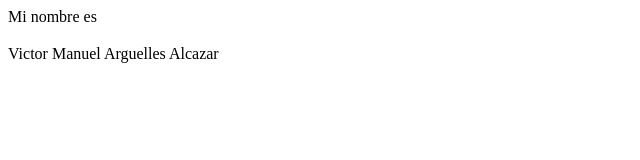
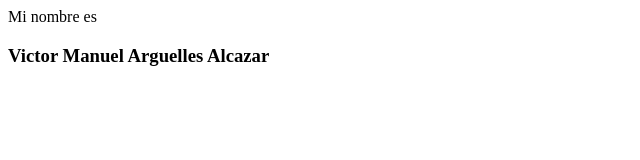
Before and after one commit to VitorManueloky/VitorManueloky.github.io, a plain HTML site: page index.html in a window 1280 px wide. Shown: the whole page, without its empty margins (0-640 px from the left). Drawn offline with Linux system fonts and the light colour scheme.

Commit message:
Update index.html

```diff
--- a/index.html
+++ b/index.html
@@ -5,6 +5,6 @@
     </title>
   </head>
   <body>
-    Mi nombre es <h3></h3>Victor Manuel Arguelles Alcazar</h3>
+    Mi nombre es <h3>Victor Manuel Arguelles Alcazar</h3>
   </body>
 </html>
```
